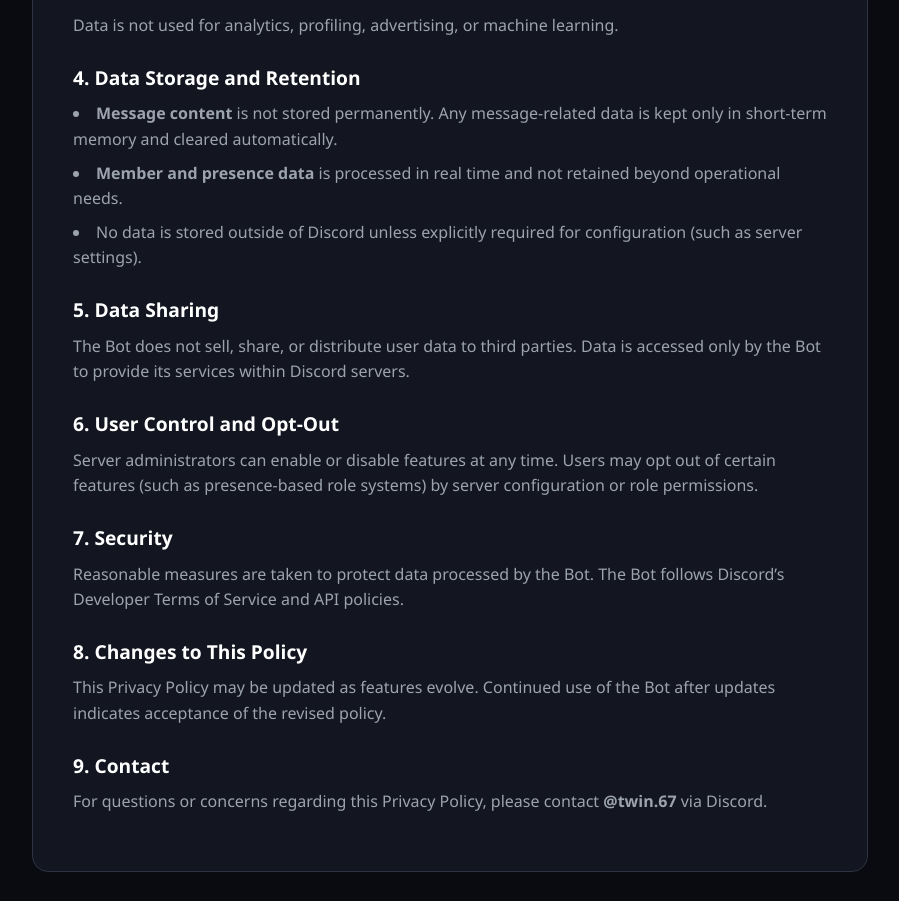
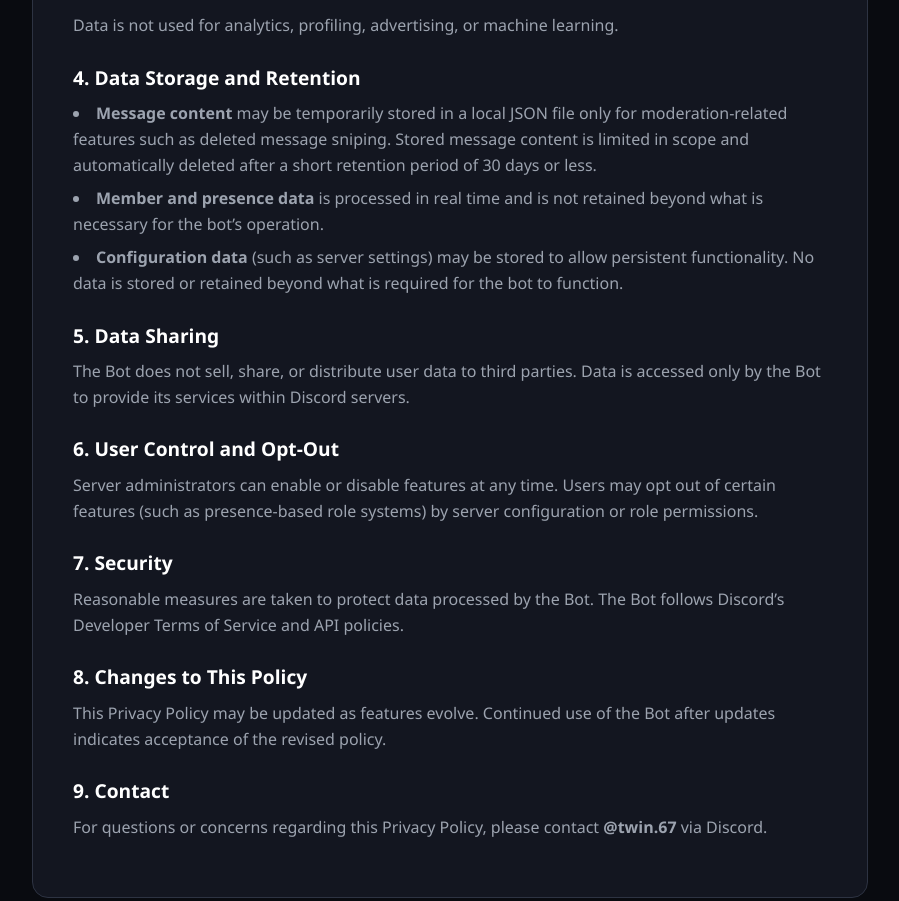
Before and after one commit to Furina67/Netlify-web, a plain HTML site: page legal.html in a window 1280 px wide. Shown: the part 1727-2628 px from the top of the page, without its empty margins (190-1089 px from the left). Drawn offline with Linux system fonts and the light colour scheme.

Commit message:
Update legal.html

```diff
--- a/legal.html
+++ b/legal.html
@@ -6,7 +6,6 @@
     <title>Furina | Legal</title>
     <style>
         :root {
-            /* Furina Theme Palette */
             --bg-dark: #090b10;
             --bg-card: #131620;
             --bg-hover: #1c2130;
@@ -20,7 +19,6 @@
         * { margin: 0; padding: 0; box-sizing: border-box; font-family: 'Segoe UI', sans-serif; }
         body { background-color: var(--bg-dark); color: var(--text-main); line-height: 1.6; }
 
-        /* Navigation */
         nav { display: flex; justify-content: space-between; align-items: center; padding: 1.2rem 5%; background: rgba(9, 11, 16, 0.95); border-bottom: 1px solid var(--border); position: sticky; top: 0; z-index: 100; backdrop-filter: blur(10px); }
         .logo { font-size: 1.5rem; font-weight: 800; color: var(--text-main); text-decoration: none; display: flex; align-items: center; gap: 10px; }
         .logo span { color: var(--primary); }
@@ -30,7 +28,6 @@
         .btn-pill { background: var(--primary-dim); color: var(--primary); padding: 8px 20px; border-radius: 50px; text-decoration: none; font-weight: 600; font-size: 0.9rem; border: 1px solid transparent; transition: 0.3s; }
         .btn-pill:hover { background: var(--primary); color: #fff; box-shadow: 0 0 15px var(--primary-dim); }
 
-        /* Content */
         .container { max-width: 900px; margin: 0 auto; padding: 4rem 2rem; }
         .section-header { text-align: center; margin-bottom: 4rem; }
         .title-red { color: var(--primary); font-size: 2.5rem; font-weight: 800; margin-bottom: 1rem; text-transform: uppercase; letter-spacing: 1px; }
@@ -102,11 +99,23 @@
             <p>Data is not used for analytics, profiling, advertising, or machine learning.</p>
 
             <h3>4. Data Storage and Retention</h3>
-            <ul>
-                <li><strong>Message content</strong> is not stored permanently. Any message-related data is kept only in short-term memory and cleared automatically.</li>
-                <li><strong>Member and presence data</strong> is processed in real time and not retained beyond operational needs.</li>
-                <li>No data is stored outside of Discord unless explicitly required for configuration (such as server settings).</li>
-            </ul>
+<ul>
+    <li>
+        <strong>Message content</strong> may be temporarily stored in a local JSON file
+        only for moderation-related features such as deleted message sniping.
+        Stored message content is limited in scope and automatically deleted after
+        a short retention period of 30 days or less.
+    </li>
+    <li>
+        <strong>Member and presence data</strong> is processed in real time and is not
+        retained beyond what is necessary for the bot’s operation.
+    </li>
+    <li>
+        <strong>Configuration data</strong> (such as server settings) may be stored to
+        allow persistent functionality. No data is stored or retained beyond what
+        is required for the bot to function.
+    </li>
+</ul>
 
             <h3>5. Data Sharing</h3>
             <p>The Bot does not sell, share, or distribute user data to third parties. Data is accessed only by the Bot to provide its services within Discord servers.</p>
```
